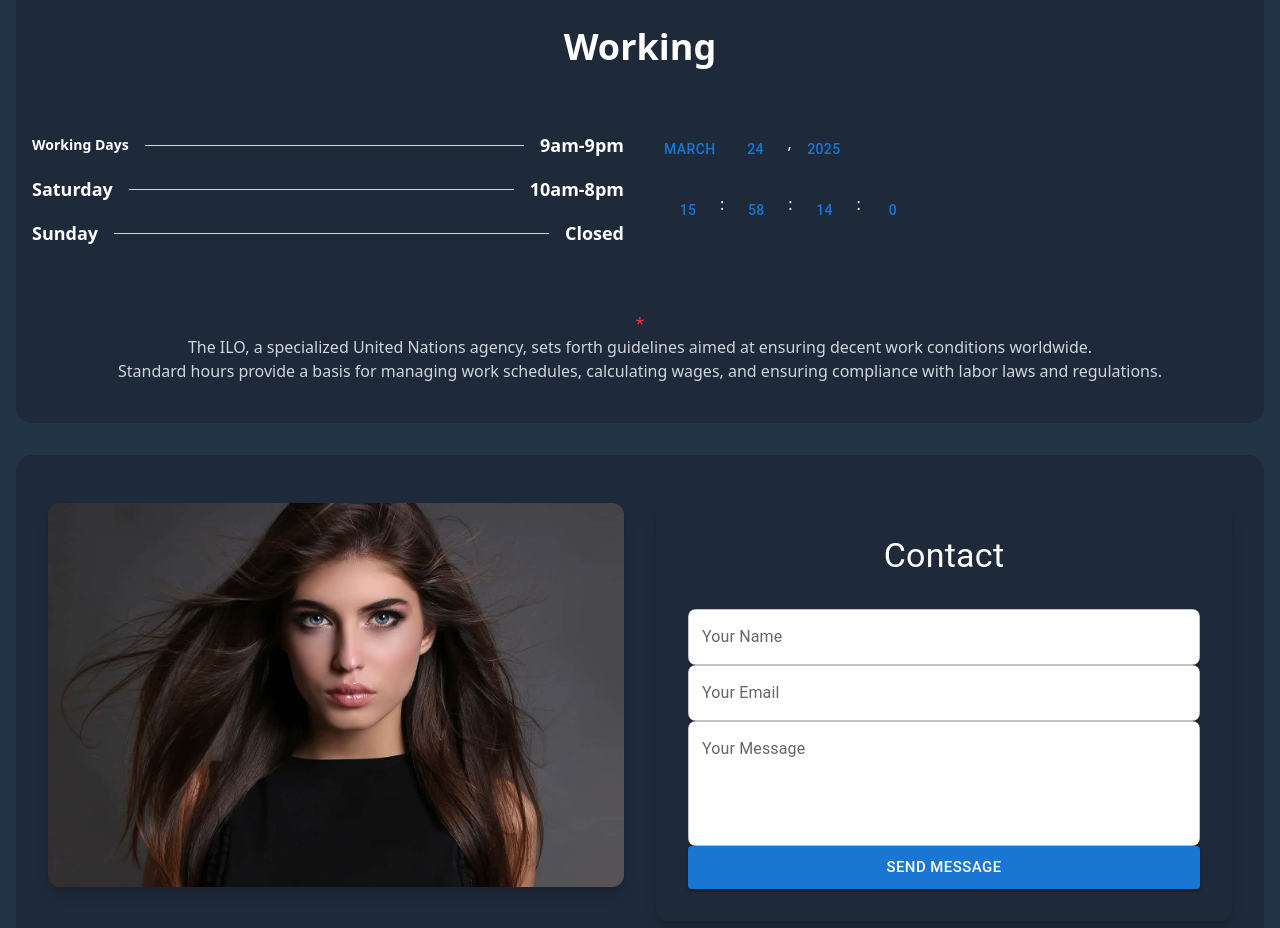
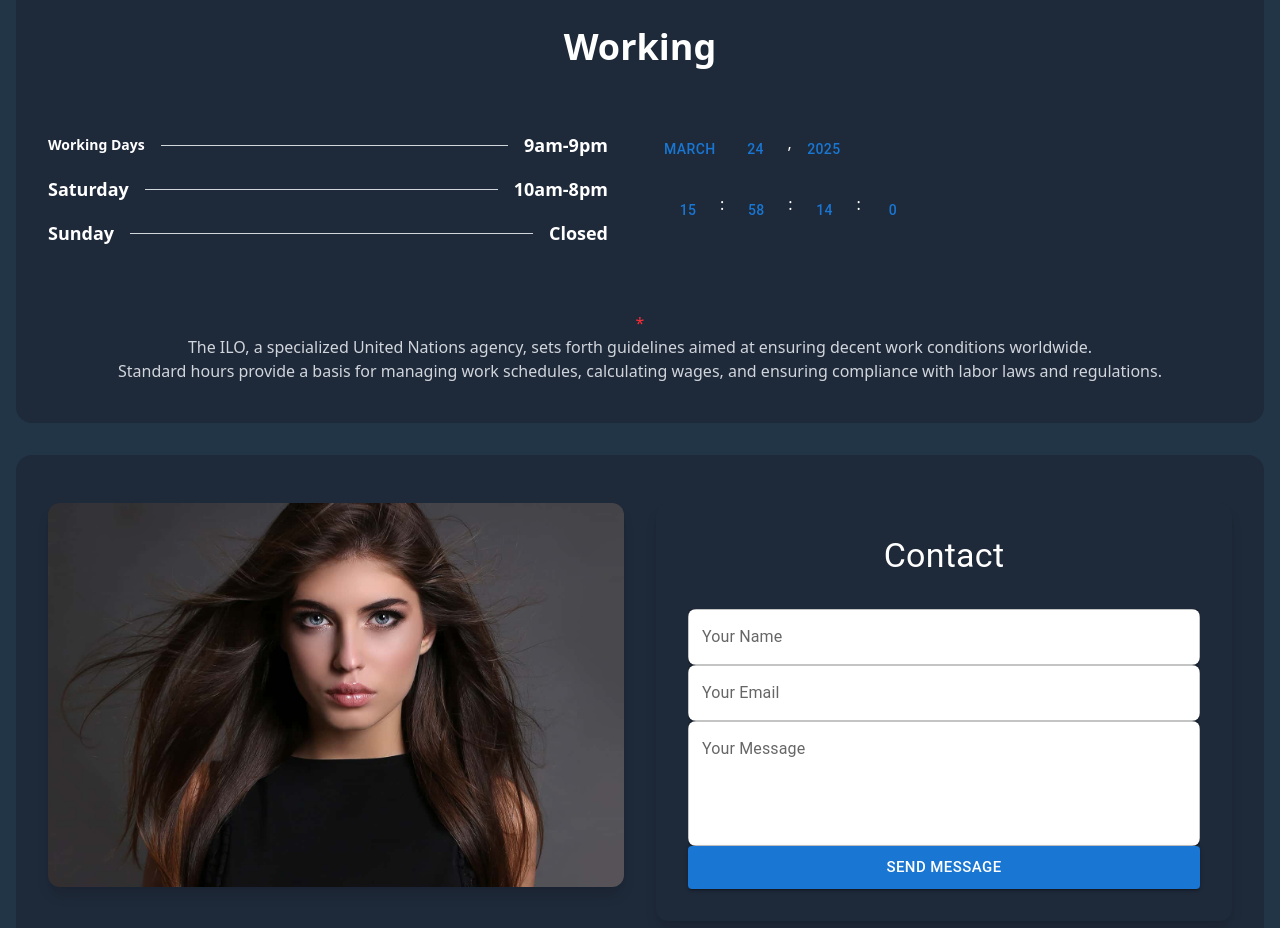
Before and after one commit to Leon-kings/Saloon, a React (Vite) app: page / in a window 1280 px wide. Shown: the part 5282-6210 px from the top of the page. Built offline with nearby package versions, Linux system fonts and the light colour scheme.

Commit message:
changes on hrs

```diff
--- a/src/components/hrs/WorkingHrs.jsx
+++ b/src/components/hrs/WorkingHrs.jsx
@@ -69,7 +69,7 @@ export default function WorkingHrs() {
             <div className="w-full grid grid-cols-1 lg:grid-cols-2 md:grid-cols-2 sm:grid-cols-1 gap-8">
               {/* Left Column: Working Hours */}
               <motion.div
-                className="col-lg- order-2 lg:order-1"
+                className="px-4 order-2 lg:order-1"
                 initial={{ opacity: 0, x: 0 }}
                 whileInView={{ opacity: 1, x: 0 }}
                 transition={{ duration: 0.8 }}
```
